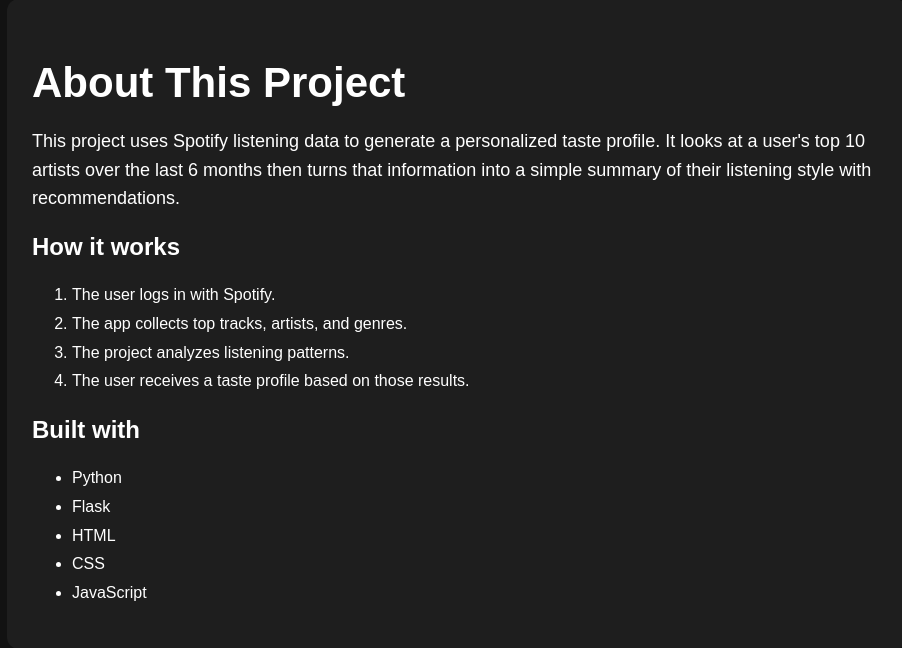
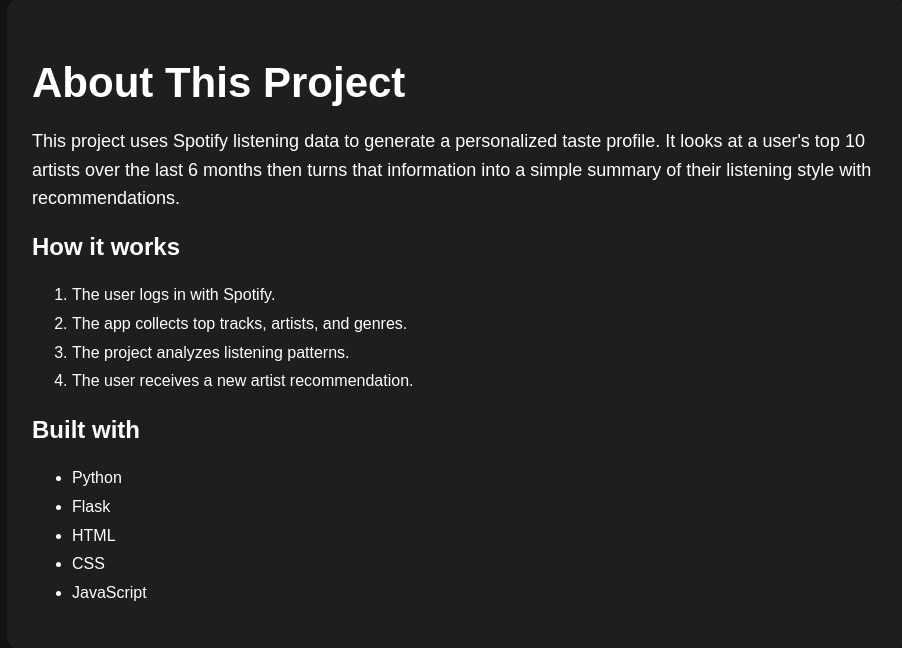
Before and after one commit to zaid-alississ/cs32-final-project, a Flask app: page /about in a window 1280 px wide. Shown: the part 139-787 px from the top of the page, without its empty margins (183-1085 px from the left). Run offline with Flask 3, Linux system fonts and the light colour scheme.

Commit message:
Tue, May 5, 2026, 4:23 PM -04:00

```diff
--- a/spotify/templates/about.html
+++ b/spotify/templates/about.html
@@ -30,7 +30,7 @@
                 <li>The user logs in with Spotify.</li>
                 <li>The app collects top tracks, artists, and genres.</li>
                 <li>The project analyzes listening patterns.</li>
-                <li>The user receives a taste profile based on those results.</li>
+                <li>The user receives a new artist recommendation.</li>
             </ol>
 
             <h2>Built with</h2>
```
